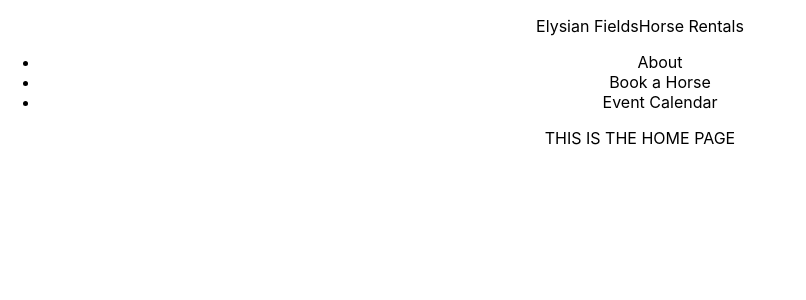
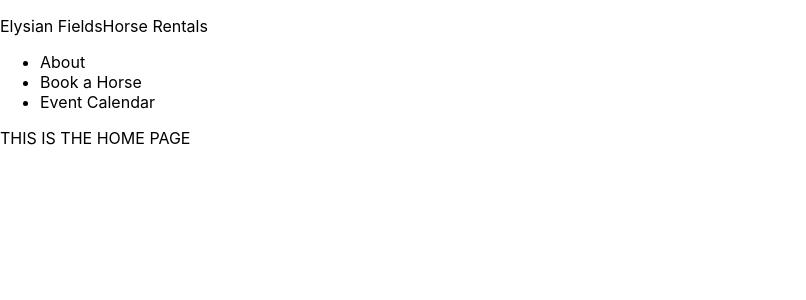
Before and after one commit to heatherdice/Elysian_Fields_Horse_Rentals, a React (Create React App) app in the folder client/: page / in a window 1280 px wide. Shown: the top 300 px of the page, without its empty margins (0-806 px from the left). Built offline with nearby package versions, Linux system fonts and the light colour scheme; the HTML template or start-up script is replaced by a standard one; a web font is replaced by a local one.

Commit message:
Added colors as root global vars in css

```diff
--- a/client/src/App.css
+++ b/client/src/App.css
@@ -1,3 +1,7 @@
-.App {
-  text-align: center;
+:root {
+  --platinum: #D9D9D9;
+  --cambridge-blue: #839788;
+  --champagne-pink: #F5E4D7;
+  --english-violet: #4A344D;
+  --hunter-green: #426450;
 }
```
